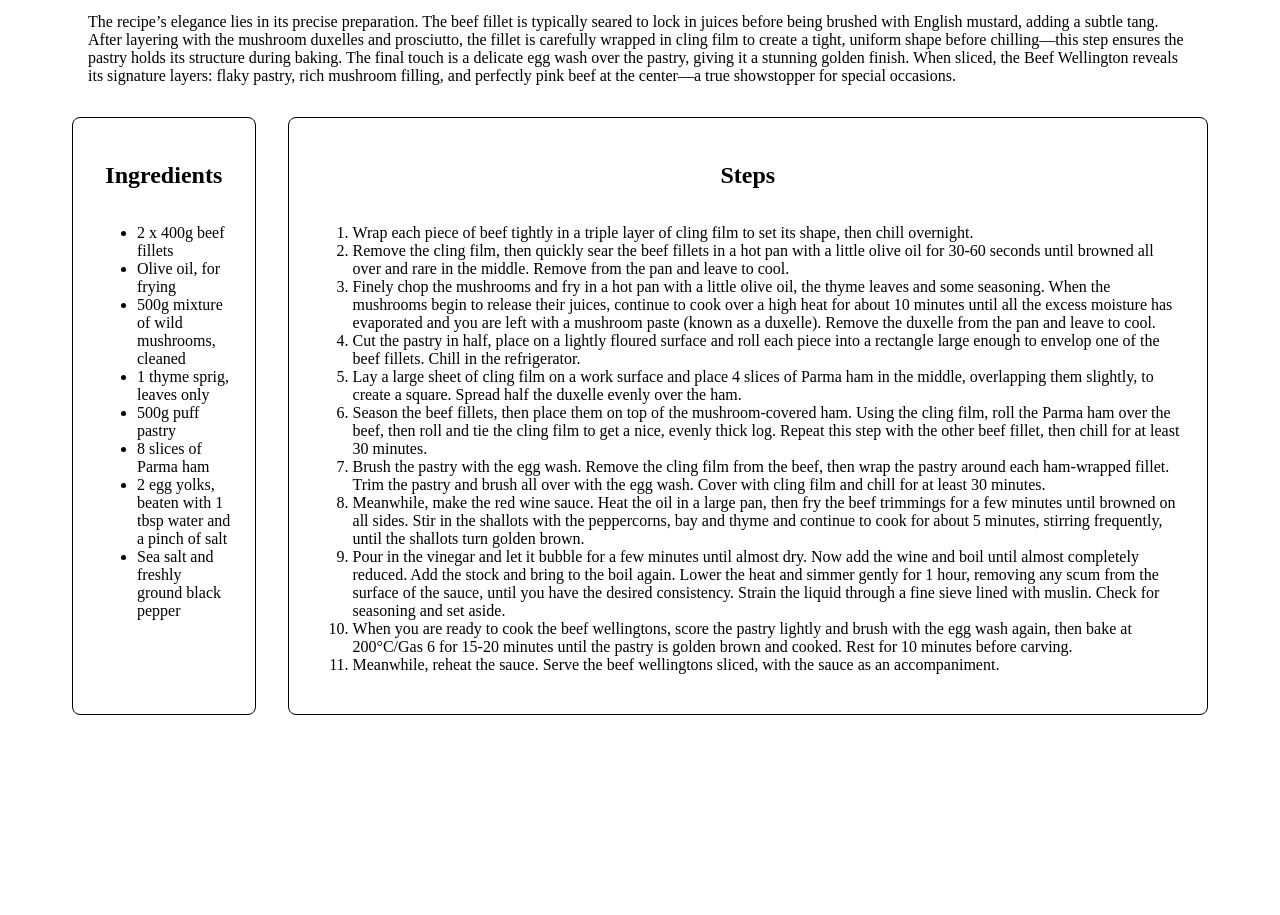
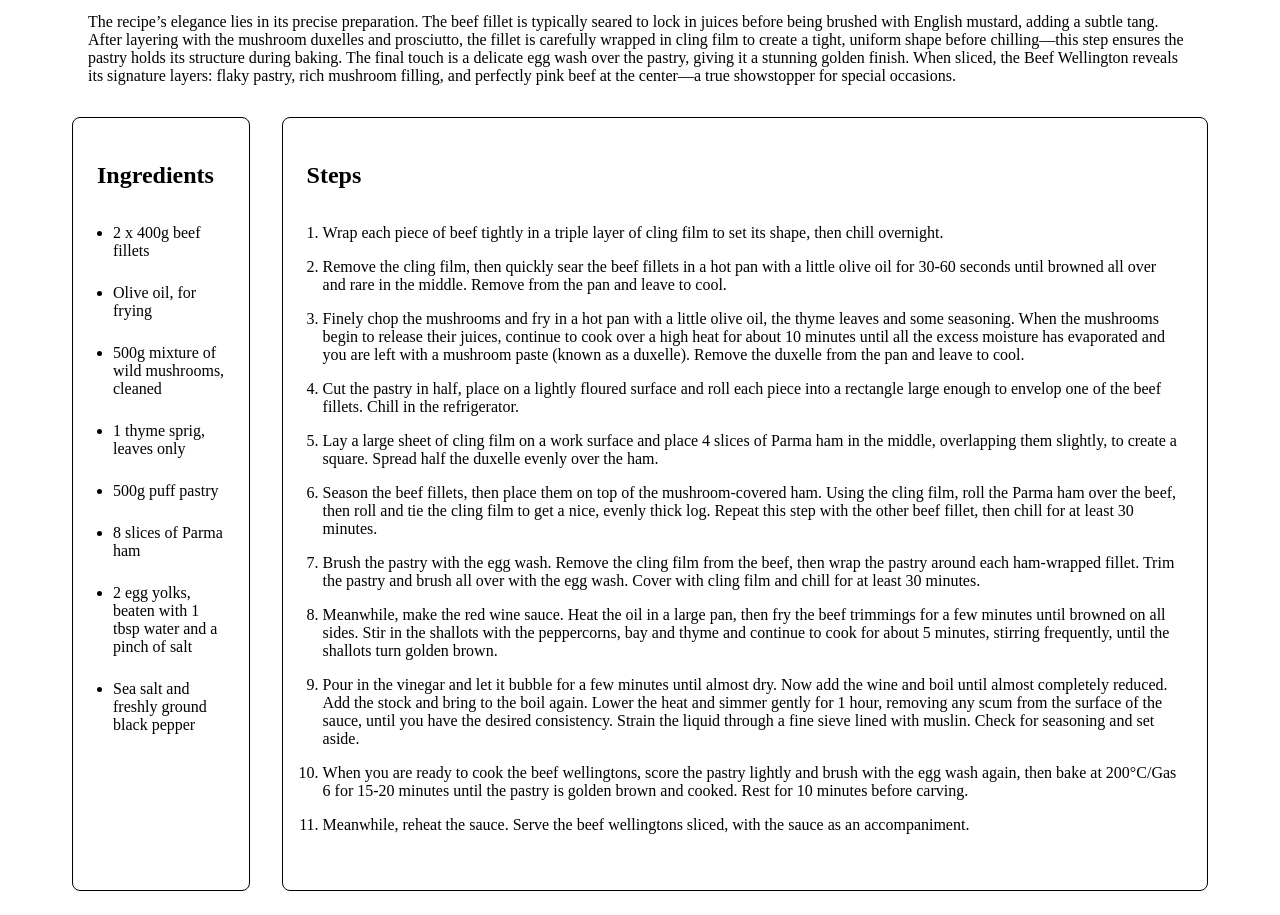
Before and after one commit to AxelSyamodra/odin-recipes, a plain HTML site: page recipies/beef_wellington.html in a window 1280 px wide. Shown: the part 1176-2091 px from the top of the page. Before the commit the page ends 1915 px from the top, so only its background shows below. Drawn offline with Linux system fonts and the light colour scheme.

Commit message:
Adding spacing to the list of ingredients and steps
Fixing the margin and spacing of the list elements

```diff
--- a/recipies/beef_wellington.html
+++ b/recipies/beef_wellington.html
@@ -21,7 +21,7 @@
     <div class="main_container">
         <div class="ingredients">
             <h2>Ingredients</h2>
-            <ul>
+            <ul class="list">
                 <li>2 x 400g beef fillets</li>
                 <li>Olive oil, for frying</li>
                 <li>500g mixture of wild mushrooms, cleaned</li>
@@ -35,7 +35,7 @@
 
         <div class="steps">
             <h2>Steps</h2>
-            <ol>
+            <ol class="list">
                 <li>Wrap each piece of beef tightly in a triple layer of cling film to set its shape, then chill overnight.</li>
                 <li>Remove the cling film, then quickly sear the beef fillets in a hot pan with a little olive oil for 30-60 seconds until browned all over and rare in the middle. Remove from the pan and leave to cool.</li>
                 <li>Finely chop the mushrooms and fry in a hot pan with a little olive oil, the thyme leaves and some seasoning. When the mushrooms begin to release their juices, continue to cook over a high heat for about 10 minutes until all the excess moisture has evaporated and you are left with a mushroom paste (known as a duxelle). Remove the duxelle from the pan and leave to cool.</li>
--- a/styles/style.css
+++ b/styles/style.css
@@ -29,5 +29,17 @@ h1 {
     display: flex;
     flex-direction: column;
     justify-content: top;
-    align-items: center;
+    align-items: right;
 }
+
+.list {
+    padding-left: 16px;
+}
+
+ul li {
+    margin-bottom: 24px;
+}
+
+ol li {
+    margin-bottom: 16px;
+}
```
